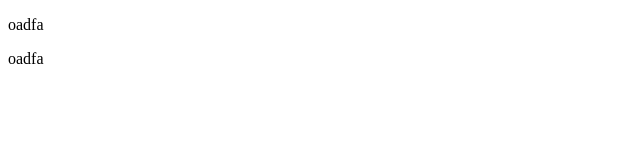
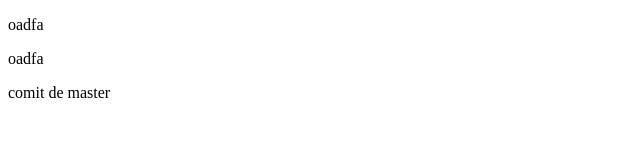
Before and after one commit to alexander-tech-maker/hello-wold-gif, a plain HTML site: page index.html in a window 1280 px wide. Shown: the whole page, without its empty margins (0-640 px from the left). Drawn offline with Linux system fonts and the light colour scheme.

Commit message:
commit para master

```diff
--- a/index.html
+++ b/index.html
@@ -6,5 +6,6 @@
 <body>
     <p> oadfa</p>
 	<p> oadfa</p>
+    <p> comit de master</p>
 </body>
 </html>
```
